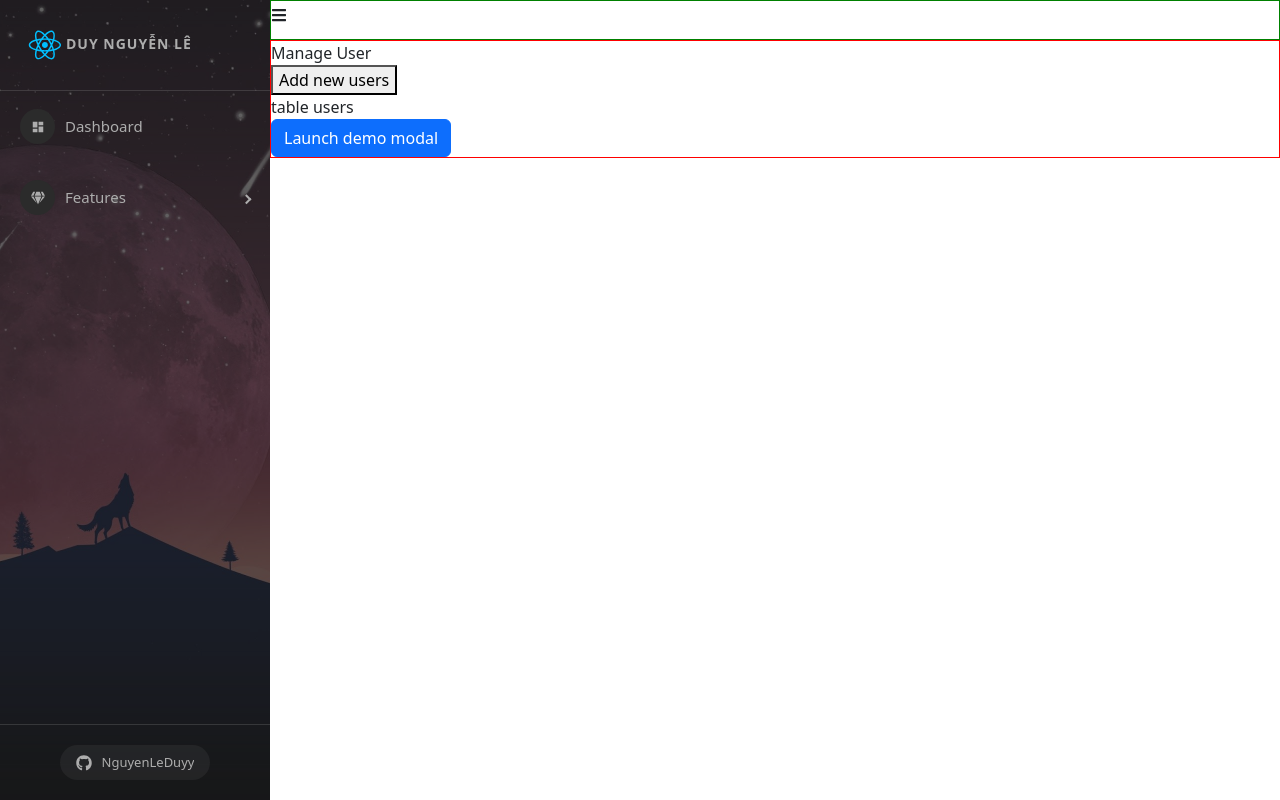
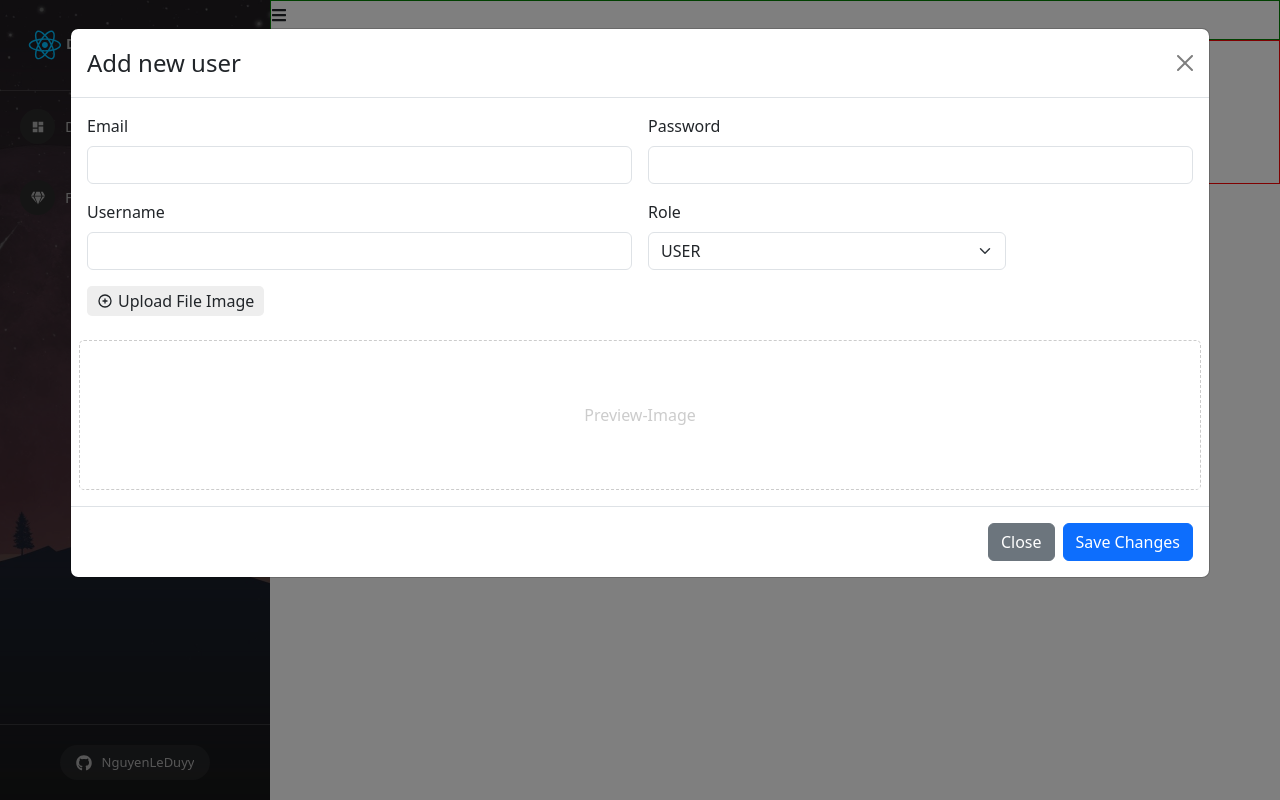
Before and after one commit to NguyenLeDuyy/Hello-World-ReactJS, a React (Create React App) app: page /admins/manage-users in a window 1280 px wide. Both pictures are taken after a click on the button "Add new users". Built offline with nearby package versions, Linux system fonts and the light colour scheme.

Commit message:
video 58

```diff
--- a/src/components/Admin/Content/ManageUser.js
+++ b/src/components/Admin/Content/ManageUser.js
@@ -1,20 +1,32 @@
 import ModalCreateUser from "./ModalCreateUser";
 import './ManageUser.scss';
+import { TbCirclePlus } from "react-icons/tb";
+import { useState } from "react";
 
 
 
 const ManageUser = (props) => {
+
+    const [showModalCreateUser, setShowModalCreateUser] = useState(false);
     return (
         <div className="manage-user-container">
             <div className="title">
                 Manage User
             </div>
             <div className="users-content">
-                <button>Add new users</button>
-                <div>
+                <div className="btn-add-new">
+                    <button className="btn btn-primary"
+                        onClick={() => setShowModalCreateUser(true)}>
+                        <TbCirclePlus /> Add new users
+                    </button>
+                </div>
+                <div className="table-users-container">
                     table users
                 </div>
-                <ModalCreateUser />
+                <ModalCreateUser
+                    show={showModalCreateUser}
+                    setShow={setShowModalCreateUser}
+                />
             </div>
         </div>
     )
--- a/src/components/Admin/Content/ManageUser.scss
+++ b/src/components/Admin/Content/ManageUser.scss
@@ -1,5 +1,18 @@
 .manage-user-container {
-    .users-content {}
+    padding: 10px;
+
+    .users-content {
+        .btn-add-new {
+            margin     : 15px 0;
+            display    : flex;
+            align-items: center;
+        }
+    }
+
+    .title {
+        font-weight: 600;
+        font-size  : 20px;
+    }
 }
 
 .modal-add-user {
--- a/src/components/Admin/Content/ModalCreateUser.js
+++ b/src/components/Admin/Content/ModalCreateUser.js
@@ -2,12 +2,20 @@
 import Button from 'react-bootstrap/Button';
 import Modal from 'react-bootstrap/Modal';
 import { TbCirclePlus } from "react-icons/tb";
+import axios from 'axios';
 
-const ModalCreateUser = () => {
+const ModalCreateUser = (props) => {
+    const { show, setShow } = props;
+    // const [show, setShow] = useState(false);
 
-    const [show, setShow] = useState(false);
-
-    const handleClose = () => setShow(false);
+    const handleClose = () => {
+        setShow(false);
+        setEmail("");
+        setPassword("");
+        setUsername("");
+        setRole("USER");
+        setImage("");
+    };
     const handleShow = () => setShow(true);
 
     const [email, setEmail] = useState("");
@@ -28,12 +36,34 @@
         console.log('Upload file', event.target.files[0])
     }
 
+
+
+    const handleSubmitCreateUser = async () => {
+        //validate
+
+        //call APIs
+        // let data = {
+        //     email: email,
+        //     password: password,
+        //     username: username,
+        //     role: role,
+        //     userImage: image
+        // }
+        // console.log(data);
+
+        const data = new FormData();
+        data.append('email', email);
+        data.append('password', password);
+        data.append('username', username);
+        data.append('role', role);
+        data.append('userImage', image);
+
+        let res = await axios.post('http://localhost:8081/api/v1/participant', data)
+        console.log(">> check res: ", res)
+    }
+
     return (
         <>
-            <Button variant="primary" onClick={handleShow}>
-                Launch demo modal
-            </Button>
-
             <Modal
                 show={show}
                 onHide={handleClose}
@@ -107,7 +137,7 @@
                     <Button variant="secondary" onClick={handleClose}>
                         Close
                     </Button>
-                    <Button variant="primary" onClick={handleClose}>
+                    <Button variant="primary" onClick={() => handleSubmitCreateUser()}>
                         Save Changes
                     </Button>
                 </Modal.Footer>
```
